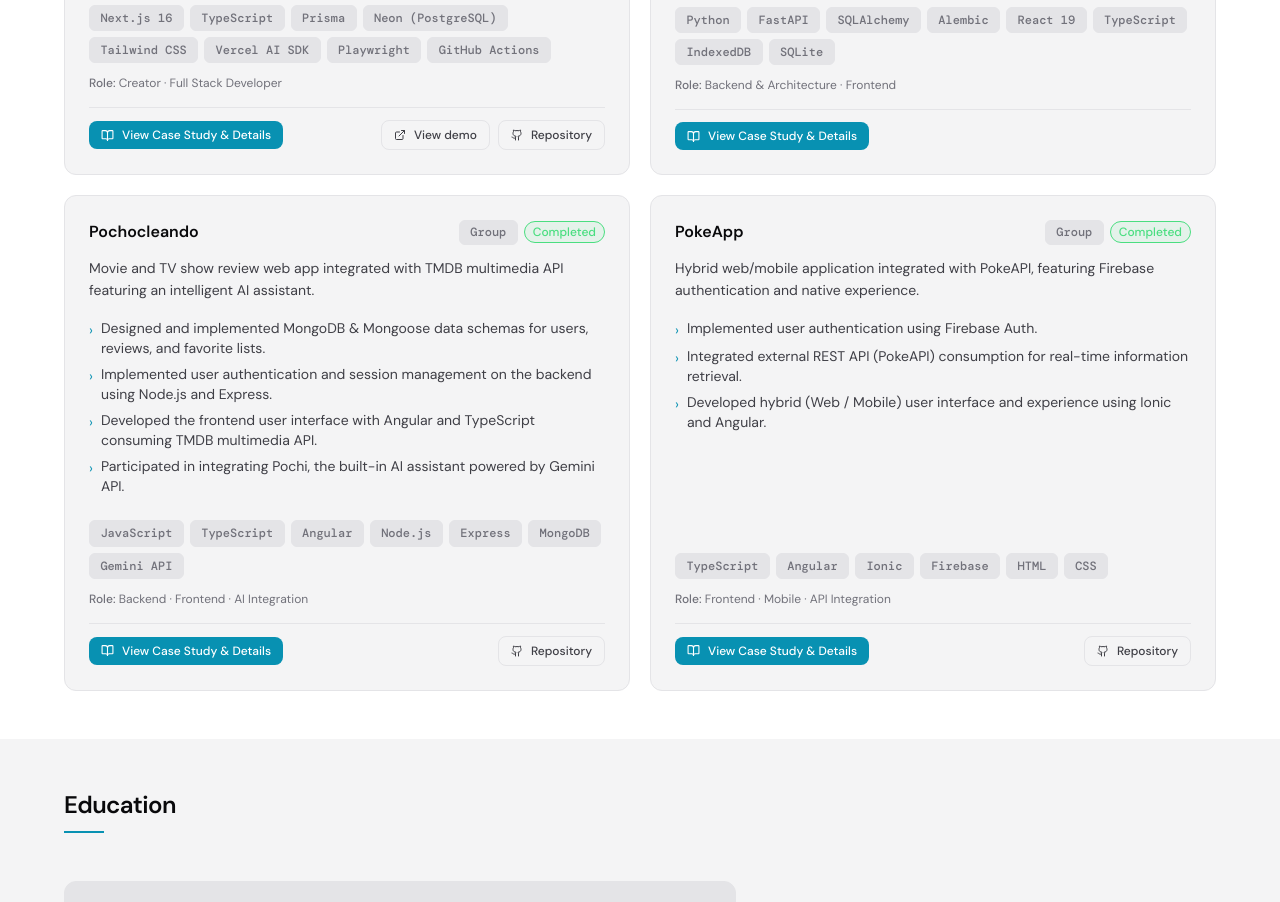
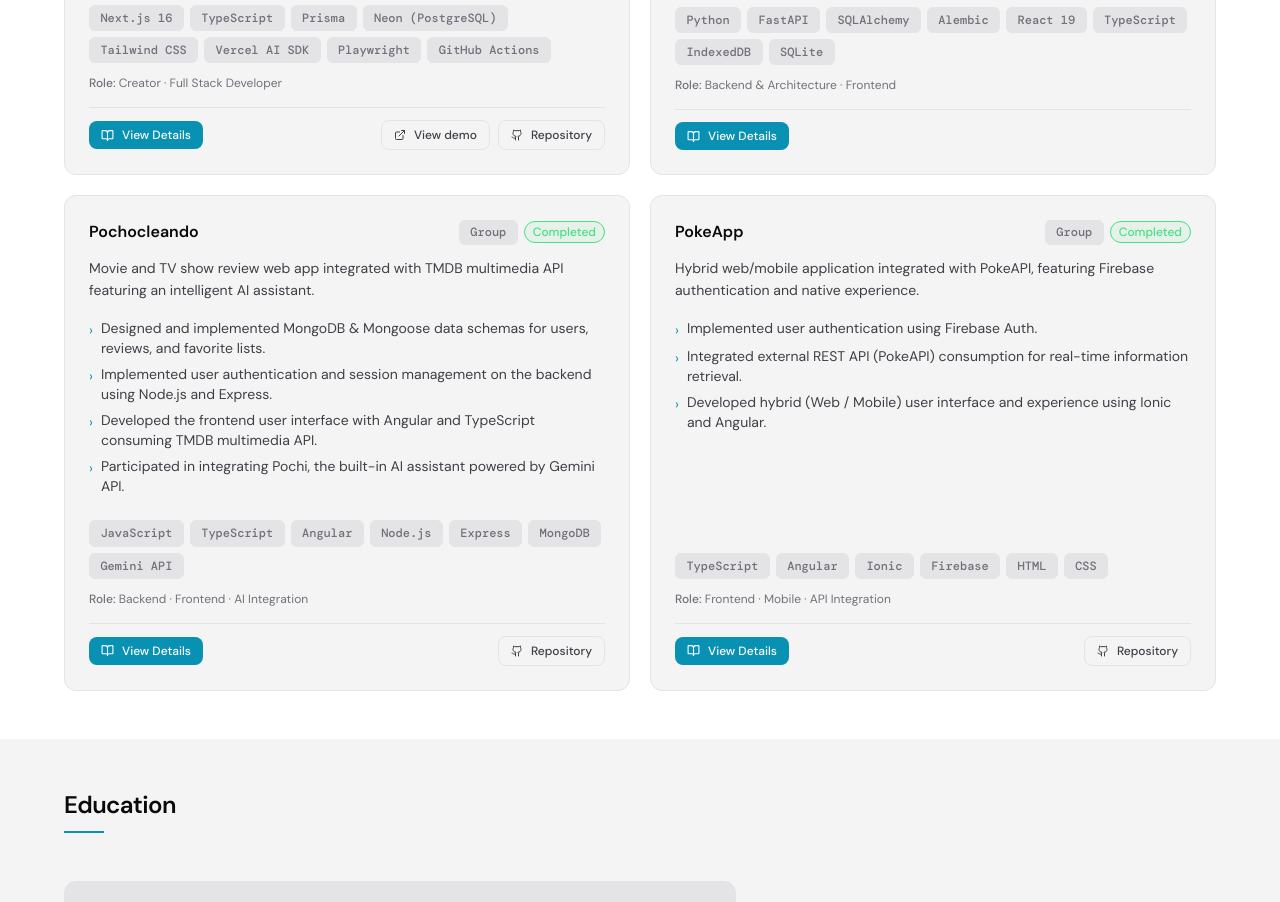
Before and after one commit to eliann313/mi-portfolio, a React (Vite) app: page / in a window 1280 px wide. Shown: the part 1680-2582 px from the top of the page. Built offline with nearby package versions, Linux system fonts and the light colour scheme.

Commit message:
fix: update button text to Ver Detalles and ensure no Gemini version numbers remain

```diff
--- a/src/i18n/en.ts
+++ b/src/i18n/en.ts
@@ -36,7 +36,7 @@ export const en: Translations = {
     comingSoonDesc: 'Individual project currently in development. More details soon.',
     viewDemo: 'View demo',
     viewRepo: 'Repository',
-    viewCaseStudy: 'View Case Study & Details',
+    viewCaseStudy: 'View Details',
     role: 'Role',
   },
   caseStudy: {
--- a/src/i18n/es.ts
+++ b/src/i18n/es.ts
@@ -36,7 +36,7 @@ export const es: Translations = {
     comingSoonDesc: 'Proyecto individual en desarrollo. Pronto más detalles.',
     viewDemo: 'Ver demo',
     viewRepo: 'Repositorio',
-    viewCaseStudy: 'Ver Case Study & Detalles',
+    viewCaseStudy: 'Ver Detalles',
     role: 'Rol',
   },
   caseStudy: {
```
